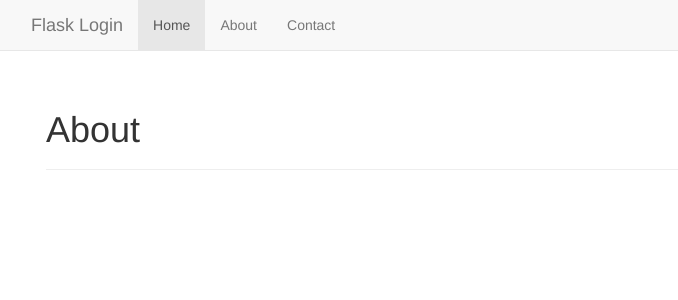
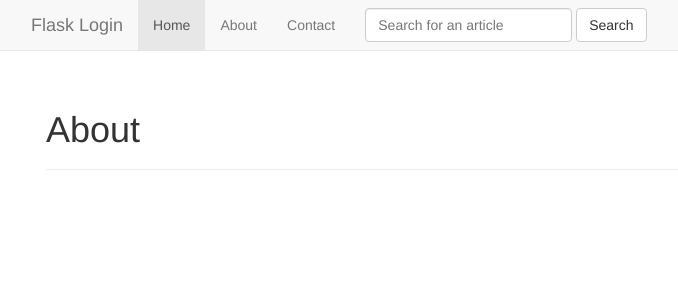
Before and after one commit to kaiocesar/auth-flask, a Flask app: page /about in a window 1280 px wide. Shown: the top 300 px of the page, without its empty margins (39-717 px from the left). Run offline with Flask 2, Linux system fonts and the light colour scheme; some libraries are stand-ins or nearby versions.

Commit message:
Search articles

```diff
--- a/app.py
+++ b/app.py
@@ -11,6 +11,7 @@ from db import Articles
 app = Flask(__name__, static_url_path='')
 PROJECT_ROOT = os.path.abspath(os.path.dirname(__file__))
 app.config['MEDIA_ROOT'] = os.path.join(PROJECT_ROOT, 'media_files')
+app.config['SECRET_KEY'] = "a7506f01e276a8e3283084aed62c7596"
 
 @app.route("/media/<path:filename>")
 def media(filename):
@@ -38,8 +39,21 @@ def article_details(article_id):
 def articles():
 	return "listing all articles"
 
+@app.route("/search")
+def search():
+	q = request.args.get("question")
+	results = Articles.query('SELECT * FROM articles WHERE title like "%%s%" ' % (q))
+	questions = [dic(article) for article in results]
+	return render_template("default/search.html", questions= questions)
 
-# Authentucation routes
+
+
+
+"""
+==========================================
+	Authentication routes
+==========================================
+"""
 @app.route("/admin")
 def admin():
 	return render_template("admin/default/index.html")
--- a/templates/layouts/front.html
+++ b/templates/layouts/front.html
@@ -48,6 +48,13 @@
             <li><a href="/contact">Contact</a></li>
           </ul>
 
+          <form role="search" class="navbar-form navbar-left" method="get" action="/search">
+            <div class="form-group">
+              <input type="text" placeholder="Search for an article" class="form-control" name="question" />
+            </div>
+            <button class="btn btn-default" type="submit">Search</button>
+          </form>
+
         </div><!--/.nav-collapse -->
       </div>
     </div>
```
Also changed, not shown: templates/default/search.html (added, +11 -0 lines).
